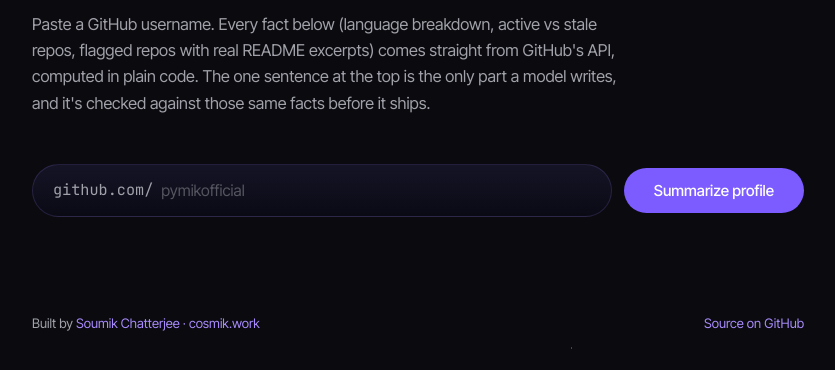
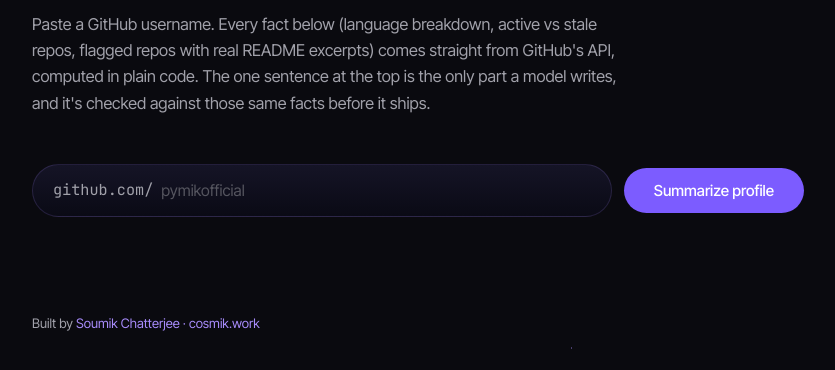
Before and after one commit to pymikofficial/github-profile-summarizer, a website: page index.html in a window 1280 px wide. Shown: the part 212-582 px from the top of the page, without its empty margins (222-1057 px from the left). Drawn offline with Linux system fonts and the light colour scheme.

Commit message:
Remove GitHub source link from footer

```diff
--- a/index.html
+++ b/index.html
@@ -213,7 +213,6 @@
 
 <footer>
   <span>Built by <a href="https://cosmik.work" target="_blank" rel="noopener">Soumik Chatterjee · cosmik.work</a></span>
-  <span><a href="https://github.com/pymikofficial/github-profile-summarizer" target="_blank" rel="noopener">Source on GitHub</a></span>
 </footer>
 
 <script>
```
